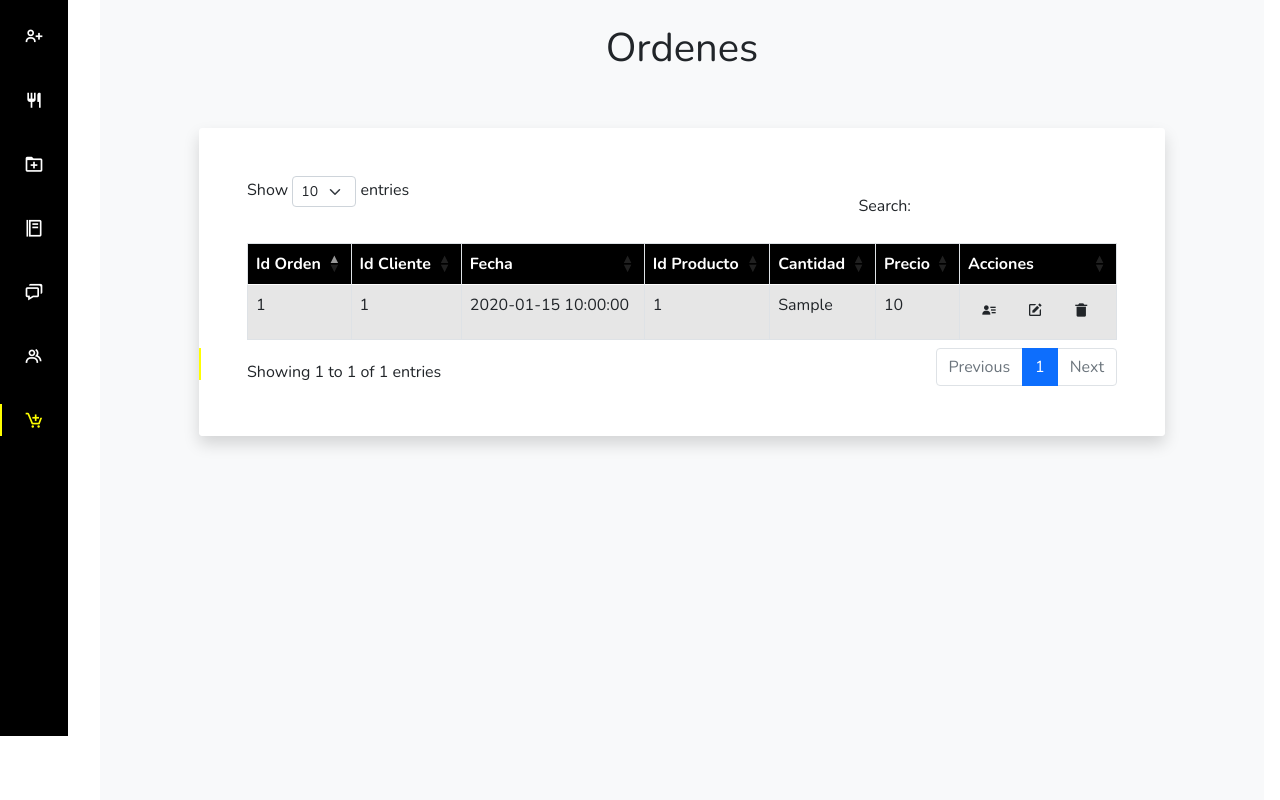
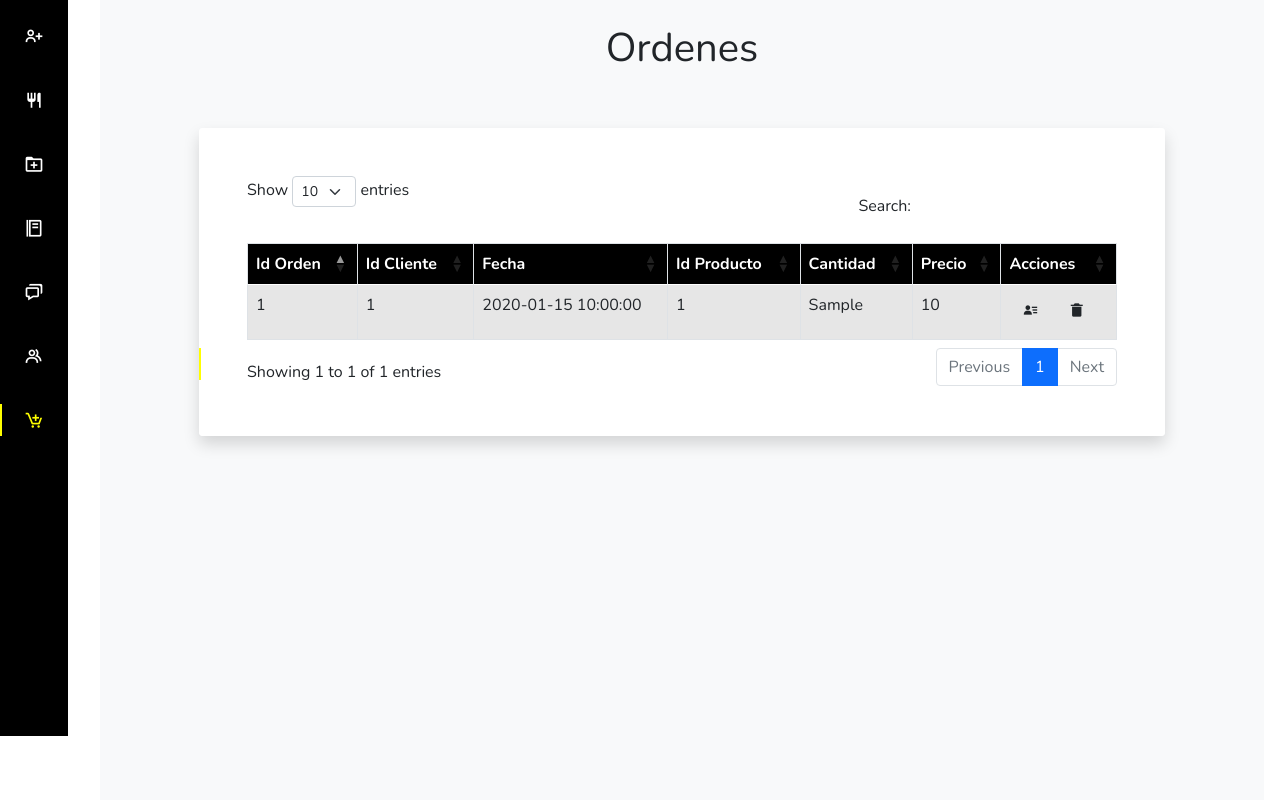
Before and after one commit to adelinalvarez/Proyecto_Final, a PHP site: page /Proyecto_Final/dashboard/ordenes.php in a window 1280 px wide. Shown: the part 64-864 px from the top of the page. Run offline with PHP 8.4, Linux system fonts and the light colour scheme; the visitor is signed in with stand-in values (Sample User, id 1); tables that the repository leaves empty or names only in its code hold one stand-in row (values such as "Sample post"); some libraries are stand-ins or nearby versions.

Commit message:
Las ordenes no se editaran

```diff
--- a/dashboard/ordenes.php
+++ b/dashboard/ordenes.php
@@ -112,9 +112,6 @@ if( $validarusuarios == null || $validarusuarios = ''){
                                                 <td>
                                                     <a class="btn btn-view" href="#" data-id="<?php echo $fila['IdOrden']?>" >
                                                         <i class='bx bxs-user-detail'></i>
-                                                    </a>
-                                                    <a class="btn btn-edit" href="#" data-id="<?php echo $fila['IdOrden']?>">
-                                                        <i class='bx bxs-edit'></i>
                                                     </a>
                                                     <a class="btn btn-del" href="#" data-id="<?php echo $fila['IdOrden']?>"> <i class='bx bxs-trash-alt'></i> </a>
                                                 </td>
```
